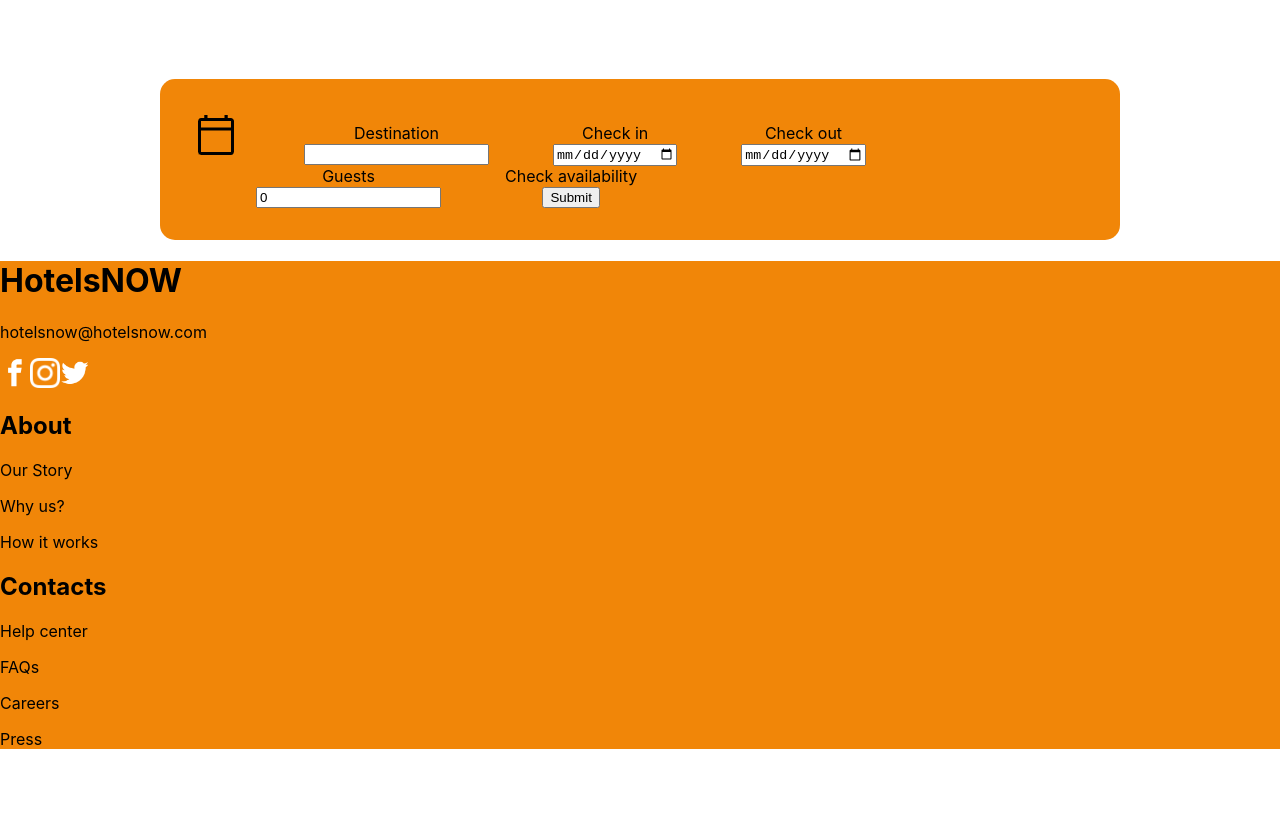
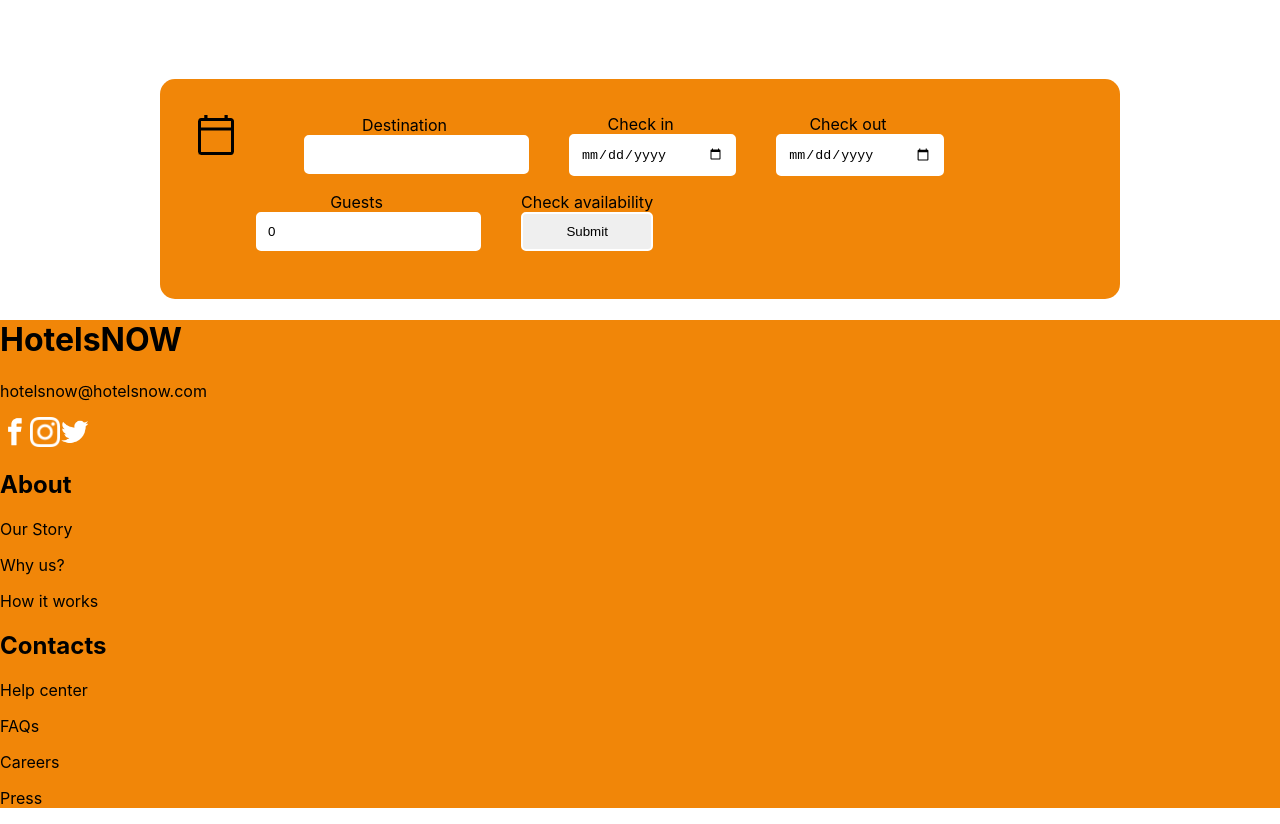
Before and after one commit to adamkumlin/C3KGU1_Musa_Drammeh_Adam_Kumlin_Arshed_Al-Hadeethi_Group_4_Prototyp, a React (Create React App) app in the folder prototype/: page / in a window 1280 px wide. Shown: the part 863-1687 px from the top of the page. Before the commit the page ends 1628 px from the top, so only its background shows below. Built offline with nearby package versions, Linux system fonts and the light colour scheme.

Commit message:
comment code

```diff
--- a/prototype/src/App.css
+++ b/prototype/src/App.css
@@ -1,6 +1,7 @@
 .App {
   min-height: 100vh;
 }
+/* Sätter en minsta höjd på hela sidan. */
 
   .NavBar {
       display: flex;
@@ -9,6 +10,8 @@
       justify-content: space-between;
       margin-bottom: 5rem;
     }
+  /* Sätter en flexbox på navbar:en. Ändrar positionen till "relative" och "flex-direction" till "row". Fortsättningsvis ges elementen plats mellan varandra med
+  "justify-content". Slutligen ges navbar:en en margin längst ned. */
 
   .Header h1 {
     padding: 0;
@@ -18,6 +21,7 @@
     font-family:'Gill Sans', 'Gill Sans MT', Calibri, 'Trebuchet MS', sans-serif;
     color:#F18608;
   }
+  /* Tar bort padding lägger till en margin längst upp och till vänster. Ändrar typsnittet till Gill Sans och ger den en färg. */
 
   .NavBar ul {
     list-style-type: none;
@@ -25,16 +29,19 @@
     margin: 0;
     margin-top: 3rem;
   }
+  /* Tar bort list-stylen och padding, ger den en margin längst upp. */
 
   .NavBar li {
     display: inline;
     margin-right: 5rem;
   }
+  /* Sätter en inline display och ger den en margin till höger. */
 
     a {
       text-decoration: none;
       color: black;
     }
+    /* Tar bort text-decoration och ger den en svart färg. */
 
     .NavBar li .book, .IntroButton {
       border: 2px solid #F18608;
@@ -42,6 +49,7 @@
       padding: 10px;
       margin-right: 0;
     }
+    /* Sätter en border på knapparna och ger den en färg. Lägger också till en padding och tar bort margin längst till höger. */
 
   .Intro img {
     width: 834px;
@@ -51,6 +59,7 @@
     border-radius: 30px;
     right: 0;
   }
+  /* Sätter en bredd och höjd på bilden. Ändrar positionen till "absolute" och ger den en margin till höger. Sätter en border-radius på bilden och flyttar den till höger. */
 
   .IntroContent {
     text-align: center;
@@ -60,11 +69,13 @@
     margin-top: 10rem;
     margin-bottom: 25rem;
   }
+  /* Centrerar texten, ändrar storleken på texten, ger den en margin till vänster. Sätter en inline-block display och ger den en margin längst upp och längst ned. */
 
     .IntroSlogan {
       color: #F18608;
       font-size: 30pt;
     }
+    /* Ger texten en färg och ändrar storleken på texten. */
 
   .SearchFilter {
     background-color:#F18608;
@@ -74,12 +85,40 @@
     margin-right: auto;
     margin-left: auto;
   }
+  /* Sätter en bakgrundsfärg, en border-radius, en padding och en bredd. Ger den en automatisk margin till höger och vänster vilket centrerar den. */
+
+    .SearchFilter h2 {
+      color: white;
+      text-align: center;
+      margin-bottom: 2rem;
+    }
+    /* Ger texten en vit färg, centrerar texten och ger den en margin längst ned. */
+
+    .SearchFilter input {
+      width: 100%;
+      padding: 10px;
+      border: 2px solid white;
+      border-radius: 5px;
+      margin-bottom: 1rem;
+    }
+    /* Sätter en bredd, en padding, en border och en border-radius. Ger den en margin längst ned. */
+
+    .SearchFilter button {
+      width: 100%;
+      padding: 10px;
+      border: 2px solid white;
+      border-radius: 5px;
+      background-color: white;
+      color: #F18608;
+    }
+    /* Sätter en bredd, en padding, en border, en border-radius, en bakgrundsfärg och en färg. */
 
   .SearchFilter label {
     display: inline-block;
     margin-left: 4rem;
     text-align: center;
   }
+  /* Sätter en inline-block display, ger den en margin till vänster och centrerar texten. */
 
   .InformationCard {
     margin-top: 5rem;
@@ -90,17 +129,20 @@
     margin-left: auto;
     margin-right: auto;
   }
+  /* Ger den en margin längst upp, en border, centrerar texten, en border-radius, en bredd, en automatisk margin till höger och vänster vilket centrerar den. */
 
     .InformationCard img {
       width: 300px;
       height: 300px;
       border-radius: 25px;
     }
+    /* Sätter en bredd och höjd på bilden. Sätter en border-radius på bilden. */
 
     .informationCardIcon {
       width: 25px !important;
       height: 25px !important;
     }
+    /* Sätter en bredd och höjd på ikonen. Överskrider ändringarna från ".InformationCard img" med "!important". */
 
   .DetailsBox {
     margin-top: 5rem;
@@ -112,15 +154,18 @@
     margin-right: auto;
     margin-bottom: 5rem;
   }
+  /* Ger den en margin längst upp, en border, en border-radius, en bredd, centrerar texten, en automatisk margin till höger och vänster vilket centrerar den och en margin längst ned. */
 
     .DetailsBox h1 {
       color: #F18608;
     }
+    /* Ger den en färg. */
 
     .DetailsBox input {
       display: block;
       margin: auto;
     }
+    /* Ändrar till block display, lägger också till en margin som centrerar den. */
 
     .backButton {
       display: block;
@@ -129,14 +174,17 @@
       margin-left: 1rem;
       margin-top: 1rem;
     }
+    /* Ändrar till block display, ändrar positionen till "absolute", positionerar knappen till vänster, ger den en margin till vänster och en margin längst upp. */
 
   .Footer {
     background-color: #F18608;
     bottom: 0;
   }
+  /* Sätter en bakgrundsfärg och positionerar den längst ner. */
 
     .Footer img {
       width: 30px;
       height: 30px;
       margin-top: 1rem;
     }
+    /* Sätter en bredd och höjd på bilden. Ger den en margin längst upp. */
--- a/prototype/src/components/DetailsBox.js
+++ b/prototype/src/components/DetailsBox.js
@@ -1,8 +1,11 @@
 function DetailsBox(props) {
+// Komponenten tar emot props.
 
   if (!props.chosenHotel) {
+  // Om state-variabeln "chosenHotel" inte har något värde, alltså om något hotell inte har valts än.
 
     return <div></div>;
+    // Returnerar en tom div.
 
   } else {
 
@@ -17,6 +20,8 @@ function DetailsBox(props) {
               <input type="radio" value="creditCard" name="creditCard"/> Pay now with credit card
               <input type="radio" value="atHotel" name="atHotel"/> Pay at the hotel
           <button onClick={() => props.confirmBooking(props.id)}>Choose</button>
+          {/* Annars renderas två knappar, ett h2-element, fyra etiketter och två radioknappar.
+          Elementen med information om hotellen förses med informationen med hjälp av props. */}
         </div>
       )
     }
--- a/prototype/src/components/Footer.js
+++ b/prototype/src/components/Footer.js
@@ -1,6 +1,8 @@
 import facebookicon from '../images/facebook_icon.png';
 import instagramicon from '../images/instagram_icon.png';
 import twittericon from '../images/twitter_icon.png';
+// Importerar tre bilder.
+
 function Footer() {
 
     return(
@@ -10,6 +12,7 @@ function Footer() {
             <img src={facebookicon}/>
             <img src={instagramicon}/>
             <img src={twittericon}/>
+            {/* Renderar tre bilder, en länk och ett h1-element. */}
 
             <h2>About</h2>
             <p>Our Story</p>
@@ -21,6 +24,7 @@ function Footer() {
             <p>FAQs</p>
             <p>Careers</p>
             <p>Press</p>
+            {/* Renderar text och h2-element. */}
         </div>
     )
 }
--- a/prototype/src/components/InformationCard.js
+++ b/prototype/src/components/InformationCard.js
@@ -1,6 +1,8 @@
 import locationicon from '../images/location_icon.png';
+// Importerar en bild.
 
 function InformationCard(props) {
+// Komponenten tar emot props.
 
   return (
 
@@ -13,6 +15,8 @@ function InformationCard(props) {
         <p>${props.price} per night</p>
         <button onClick={() => props.chooseHotel(props.id)}>Choose</button>
       </div>
+      {/*Renderar ett h2-element, tre p-element, en bild och en knapp. Dessa element fylls med information om hotellen med props. En div omringar alla element så att det är
+      möjligt att skilja på hotellen. */}
     </div>
   )
 }
--- a/prototype/src/components/NavBar.js
+++ b/prototype/src/components/NavBar.js
@@ -11,6 +11,7 @@ function NavBar() {
                 <li><a href="#">Contact us</a></li>
                 <li><a href="#" className="book">Book Now</a></li>
             </ul>
+            {/* Renderar ett h1-element och en lista med fem länkar. */}
         </div>
     )
 }
--- a/prototype/src/components/SearchFilter.js
+++ b/prototype/src/components/SearchFilter.js
@@ -1,6 +1,8 @@
 import calendaricon from "../images/calendar_icon.png";
+// Importerar en bild.
 
 function SearchFilter(props) {
+// Komponenten tar emot props.
 
     return(
         <div className="SearchFilter">
@@ -10,6 +12,7 @@ function SearchFilter(props) {
             <label>Check out<br></br> <input type="date" name="checkOutDate" value={props.checkOutDate} onChange={props.changeCheckInDate}/></label>
             <label>Guests<br></br> <input type="number" name="guests" value={props.guests} onChange={props.changeGuests}/></label>
             <label>Check availability<br></br> <input type="submit" onClick={props.searchHotels}/></label>
+            {/* Renderar fem input-element, fem etiketter och en knapp. */}
         </div>
     )
 }
```
Also changed, not shown: prototype/src/App.js (+29 -5 lines), prototype/src/components/AboutUs.js (added, +10 -0 lines).
